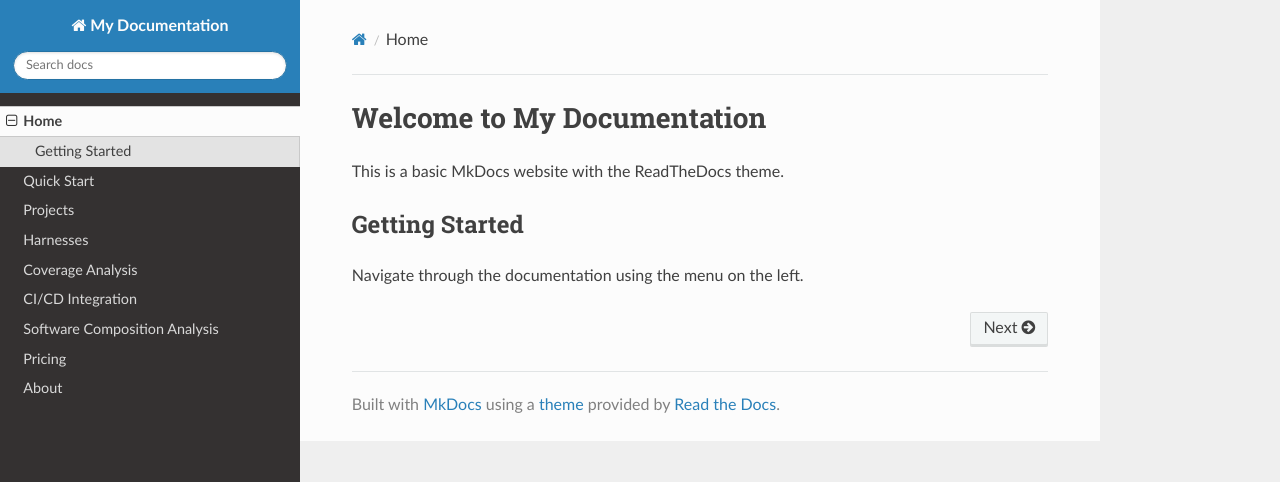
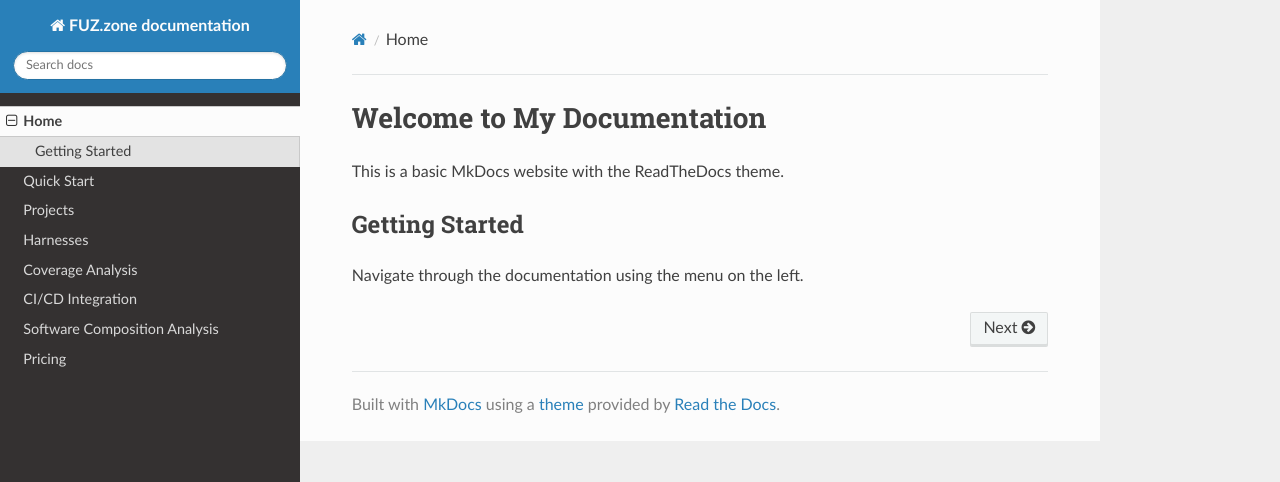
Before and after one commit to fuz-zone/public-docs, an MkDocs documentation site: the page built from docs/index.md, in a window 1280 px wide. Shown: the top 482 px of the page. Built offline with MkDocs 1.6.1, drawn with Linux system fonts in a browser that asks for light colours; nearby versions of some CDN libraries.

Commit message:
docs: Update site name and remove About page from navigation

```diff
--- a/mkdocs.yml
+++ b/mkdocs.yml
@@ -1,4 +1,4 @@
-site_name: My Documentation
+site_name: FUZ.zone documentation
 theme:
   name: readthedocs
 nav:
@@ -10,4 +10,3 @@ nav:
   - CI/CD Integration: ci-cd.md
   - Software Composition Analysis: sca.md
   - Pricing: pricing.md
-  - About: about.md
```
